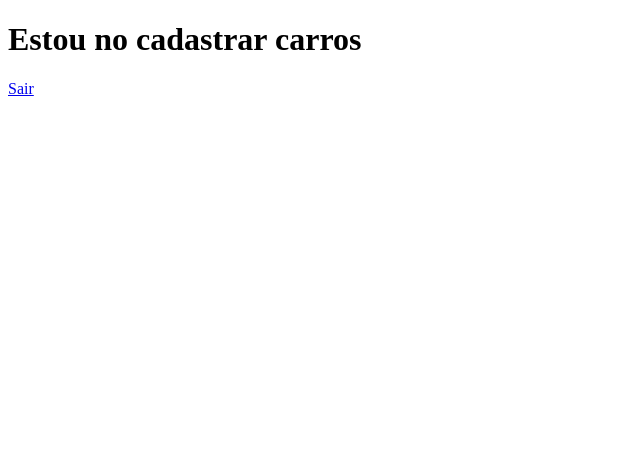
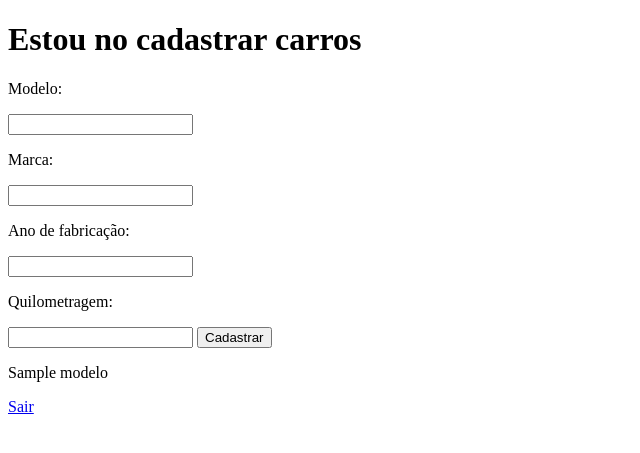
Before and after one commit to RianDantas/VendaDeCarros-FLASK, a Flask app: template templates/cadastrarCarros.html in a window 1280 px wide. Shown: the top 453 px of the page, without its empty margins (0-640 px from the left). Run offline with Flask 3, Linux system fonts and the light colour scheme; the template is opened without the code that fills it: most values are stand-ins (such as "Sample title", 1, 10 or a date in 2020).

Commit message:
Funcionalidades nos templates

```diff
--- a/main.py
+++ b/main.py
@@ -20,4 +20,27 @@ def realizarVendas():
     return render_template("realizarVendas.html")
 
 
+@app.route("/salvarCarros", methods=['POST'])
+def salvarCarros():
+    modelo = request.form.get("modelo")
+    marca = request.form.get("marca")
+    fabricacao = request.form.get("fabricacao")
+    quilometragem = str(request.form.get("quilometragem"))
+
+    mensagem = "Marca: " + marca + "," + " Modelo: " + modelo + "," + " ano de fabricação: " + fabricacao + ", " + "Quilometragem: " + quilometragem
+    return render_template("cadastrarCarros.html", modelo = mensagem)
+
+@app.route("/salvarClientes", methods=['POST'])
+def salvarClientes():
+    nome = request.form.get("nome")
+    telefone = request.form.get("telefone")
+    email = request.form.get("email")
+
+    mensagem = "nome: " + nome + "," + "telefone: " + telefone + "," + " ano de fabricação: " + email
+    return render_template("cadastrarClientes.html", modelo = mensagem)
+
+
+
+
+
 app.run(debug=True)
--- a/templates/cadastrarCarros.html
+++ b/templates/cadastrarCarros.html
@@ -8,6 +8,20 @@
 <body>
     <h1>Estou no cadastrar carros</h1>
 
+    <form method="post" action="/salvarCarros">
+        <p>Modelo:</p>
+        <input type="text" name="modelo">
+        <p>Marca:</p>
+        <input type="text" name="marca">
+        <p>Ano de fabricação:</p>
+        <input type="text" name="fabricacao">
+        <p>Quilometragem:</p>
+        <input type="number" name="quilometragem">
+        <button type="submit">Cadastrar</button>
+    </form>
+
+    <p>{{modelo}}</p>
+
 
     <a href="/">Sair</a>
 </body>
--- a/templates/index.html
+++ b/templates/index.html
@@ -8,9 +8,12 @@
 <body>
     <h>Estou no home</h>
 
+    <br>
     <a href="/cadastrarCarros">Cadastrar carros</a>
+    <br>
 
     <a href="/cadastrarClientes">Cadastrar clientes</a>
+    <br>
 
     <a href="/realizarVendas">Realizar vendas</a>
 
--- a/templates/realizarVendas.html
+++ b/templates/realizarVendas.html
@@ -7,5 +7,8 @@
 </head>
 <body>
     <h1>Estou no Realizar vendas</h1>
+
+
+    <a href="/">Sair</a>
 </body>
 </html>
```
Also changed, not shown: templates/cadastrarClientes.html (+15 -0 lines).
